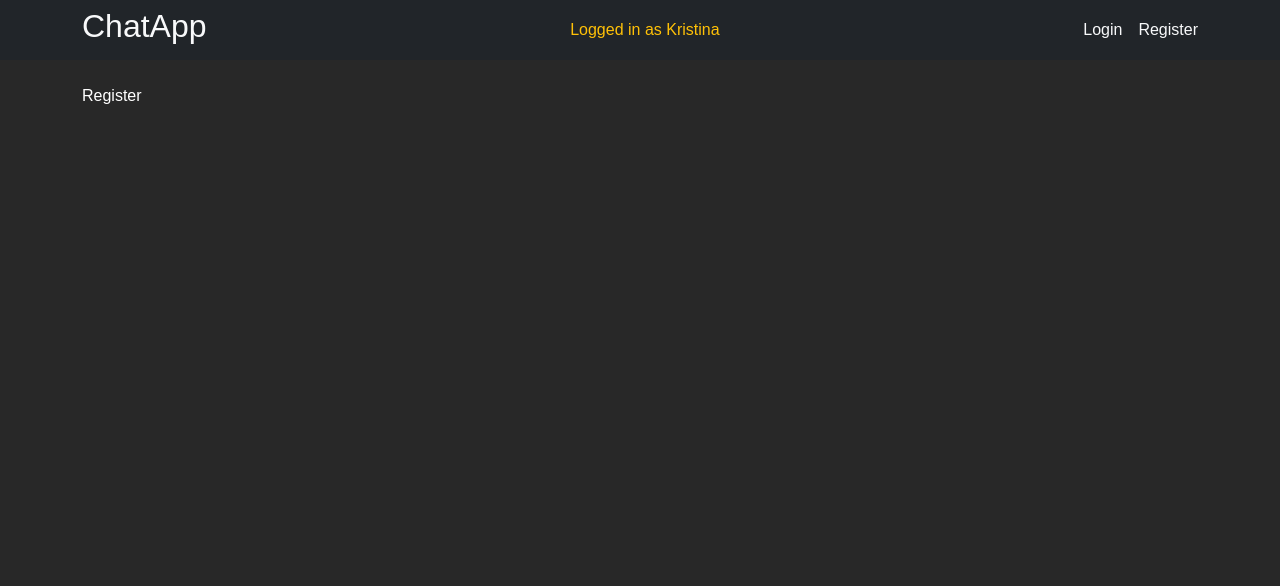
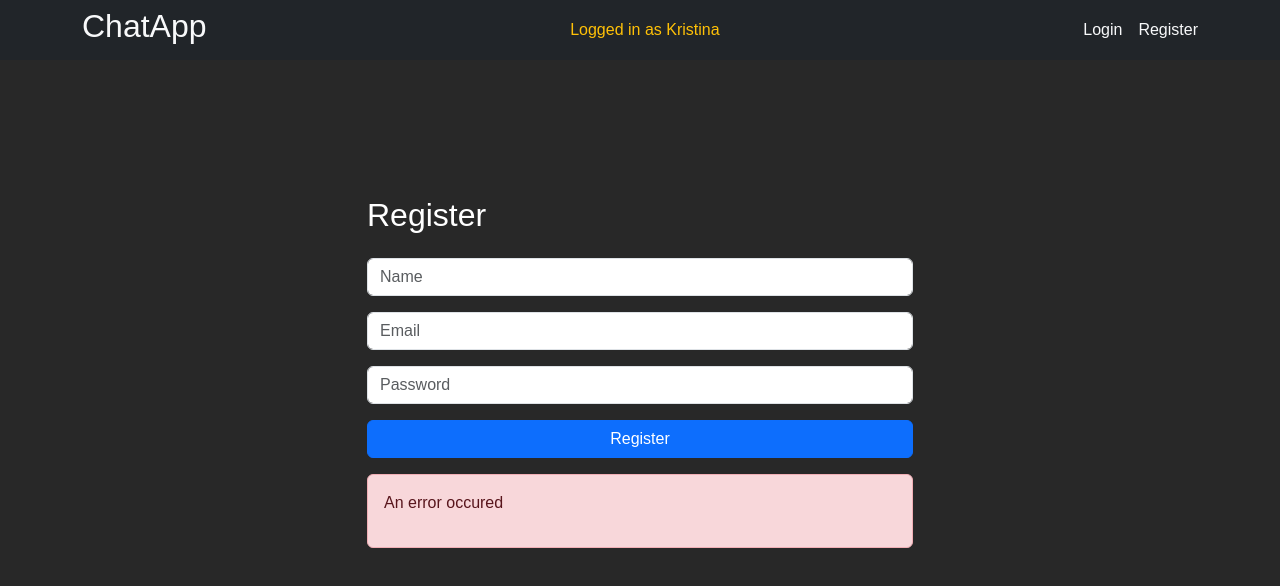
Before and after one commit to elab-development/internet-tehnologije-projekat-chatapp_2020_0083, a React (Vite) app in the folder client/: page /register in a window 1280 px wide. Shown: the top 586 px of the page. Built offline with nearby package versions, Linux system fonts and the light colour scheme.

Commit message:
Napravljene stranice login i register

```diff
--- a/client/src/pages/Login.jsx
+++ b/client/src/pages/Login.jsx
@@ -1,5 +1,39 @@
+import { Alert, Button, Form, Row, Col, Stack } from "react-bootstrap"
+
 const Login = () => {
-    return (  <>Login</>);
+    return (<>
+        <Form>
+            <Row style={{
+                height:"100vh",
+                justifyContent:"center",
+                paddingTop:"10%"
+            }}>
+                <Col xs={6}>
+                <Stack gap={3}>
+                    <h2>
+                        Login
+                    </h2>
+
+                    <Form.Control type="email" placeholder="Email"/>
+                    <Form.Control type="password" placeholder="Password"/>
+                    <Button variant="primary" type="submit">
+                        Login
+                    </Button>
+
+                    <Alert variant="danger">
+                        <p>
+                            An error occured
+                        </p>
+
+
+                    </Alert>
+
+                </Stack>
+                </Col>
+            </Row>
+
+        </Form>
+    </>);
 }
 
 export default Login;
--- a/client/src/pages/Register.jsx
+++ b/client/src/pages/Register.jsx
@@ -1,5 +1,39 @@
+import { Alert, Button, Form, Row, Col, Stack } from "react-bootstrap"
+
 const Register = () => {
-    return (  <>Register</>);
+    return (<>
+        <Form>
+            <Row style={{
+                height:"100vh",
+                justifyContent:"center",
+                paddingTop:"10%"
+            }}>
+                <Col xs={6}>
+                <Stack gap={3}>
+                    <h2>
+                        Register
+                    </h2>
+                    <Form.Control type="text" placeholder="Name"/>
+                    <Form.Control type="email" placeholder="Email"/>
+                    <Form.Control type="password" placeholder="Password"/>
+                    <Button variant="primary" type="submit">
+                        Register
+                    </Button>
+
+                    <Alert variant="danger">
+                        <p>
+                            An error occured
+                        </p>
+
+
+                    </Alert>
+
+                </Stack>
+                </Col>
+            </Row>
+
+        </Form>
+    </>);
 }
 
 export default Register;
```
